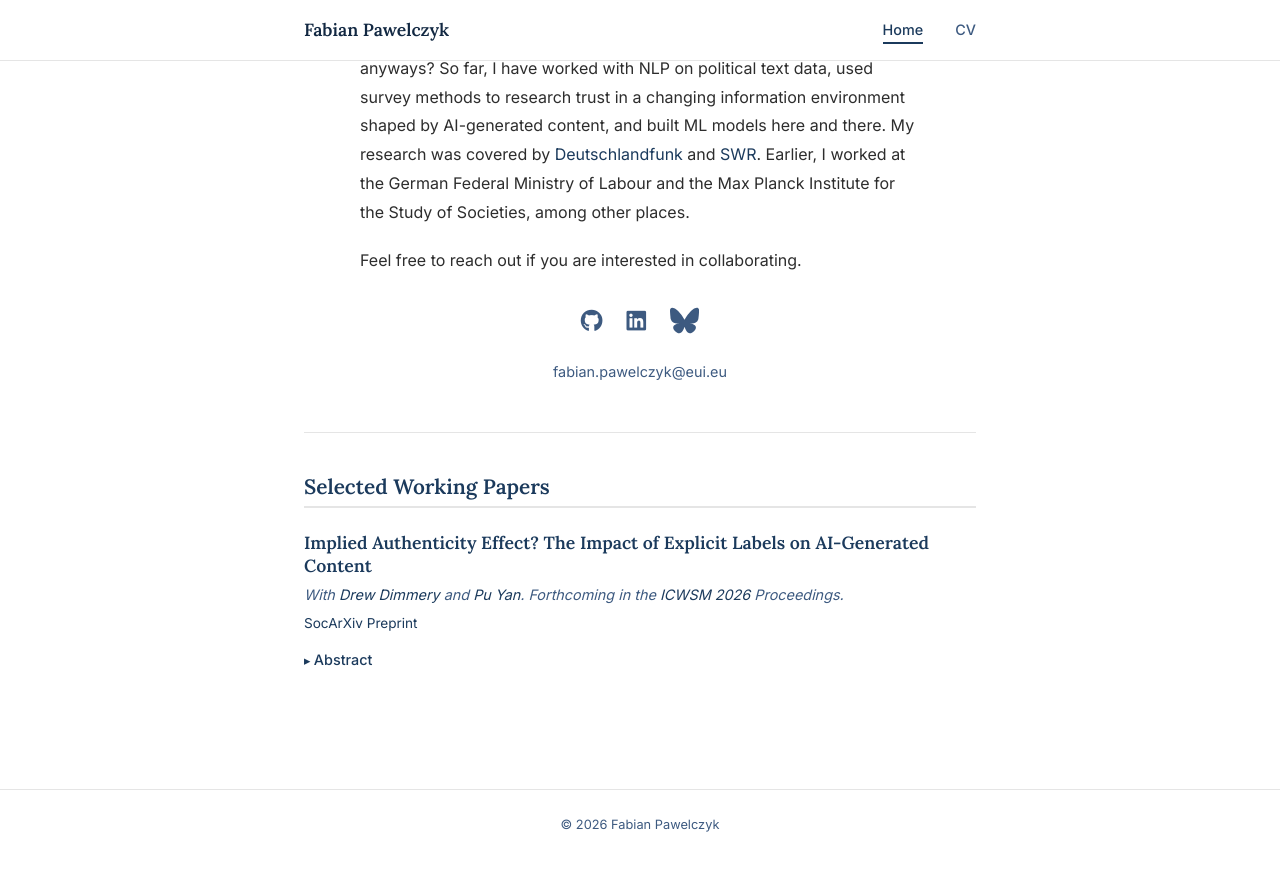
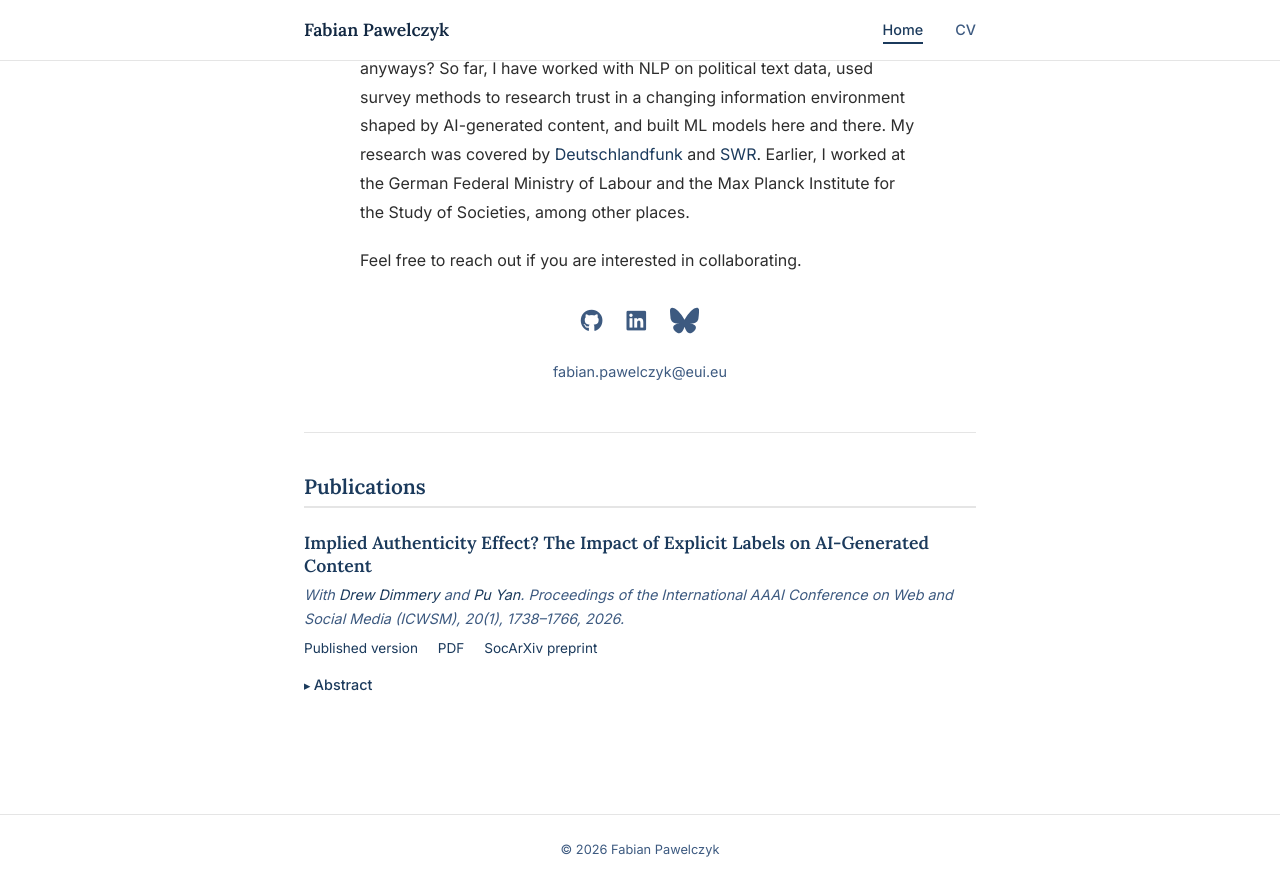
Before and after one commit to fpawelczyk/fpawelczyk.github.io, a Jekyll site: the page built from index.html, in a window 1280 px wide and 900 px high, scrolled down 534 px. Shown: the top 896 px of the window. Built offline with Jekyll 4.4.1, drawn with Linux system fonts in a browser that asks for light colours; nearby versions of some CDN libraries.

Commit message:
Update ICWSM paper to published version

```diff
--- a/index.html
+++ b/index.html
@@ -57,17 +57,19 @@ title: "Fabian Pawelczyk"
   <!-- ===== RESEARCH SECTION ===== -->
   <div class="research-section">
 
-    <h2>Selected Working Papers</h2>
+    <h2>Publications</h2>
 
     <div class="paper">
       <h3 class="paper__title">
-        <a href="https://osf.io/preprints/socarxiv/b3wp5_v1">
+        <a href="https://doi.org/10.1609/icwsm.v20i1.42721">
           Implied Authenticity Effect? The Impact of Explicit Labels on AI-Generated Content
         </a>
       </h3>
-      <p class="paper__meta">With <a href="https://ddimmery.com/">Drew Dimmery</a> and <a href="https://puyannet.wordpress.com/">Pu Yan</a>. Forthcoming in the <a href="https://www.icwsm.org/2026/index.html">ICWSM 2026</a> Proceedings.</p>
+      <p class="paper__meta">With <a href="https://ddimmery.com/">Drew Dimmery</a> and <a href="https://puyannet.wordpress.com/">Pu Yan</a>. Proceedings of the International AAAI Conference on Web and Social Media (ICWSM), 20(1), 1738&ndash;1766, 2026.</p>
       <p class="paper__links">
-        <a href="https://osf.io/preprints/socarxiv/b3wp5_v1">SocArXiv Preprint</a>
+        <a href="https://doi.org/10.1609/icwsm.v20i1.42721">Published version</a>
+        <a href="https://ojs.aaai.org/index.php/ICWSM/article/view/42721/50281">PDF</a>
+        <a href="https://osf.io/preprints/socarxiv/b3wp5_v1">SocArXiv preprint</a>
       </p>
       <details class="paper__abstract">
         <summary>Abstract</summary>
```
